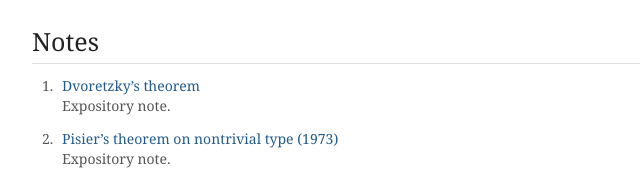
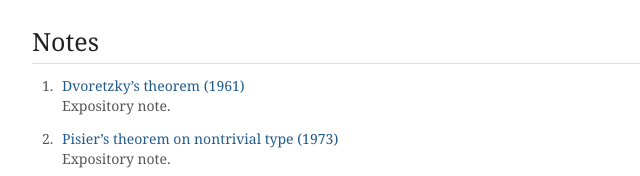
Before and after one commit to nareshidze/nareshidze.github.io, a plain HTML site: page index.html in a window 1280 px wide. Shown: the part 1464-1640 px from the top of the page, 158-798 px from the left. Drawn offline with Linux system fonts and the light colour scheme.

Commit message:
Restore 1961 in the Dvoretzky note title

```diff
--- a/index.html
+++ b/index.html
@@ -162,7 +162,7 @@
       <ol class="papers">
         <li class="paper" id="dvoretzky-theorem">
           <article aria-labelledby="title-dvoretzky-theorem">
-            <h3 class="paper-title" id="title-dvoretzky-theorem"><a href="notes/dvoretzky-theorem.pdf?v=3e176e1fd3e4">Dvoretzky’s theorem</a></h3>
+            <h3 class="paper-title" id="title-dvoretzky-theorem"><a href="notes/dvoretzky-theorem.pdf?v=113024746b68">Dvoretzky’s theorem (1961)</a></h3>
             <p class="paper-venue">Expository note.</p>
           </article>
         </li>
```
Also changed, not shown: 1 other file.
